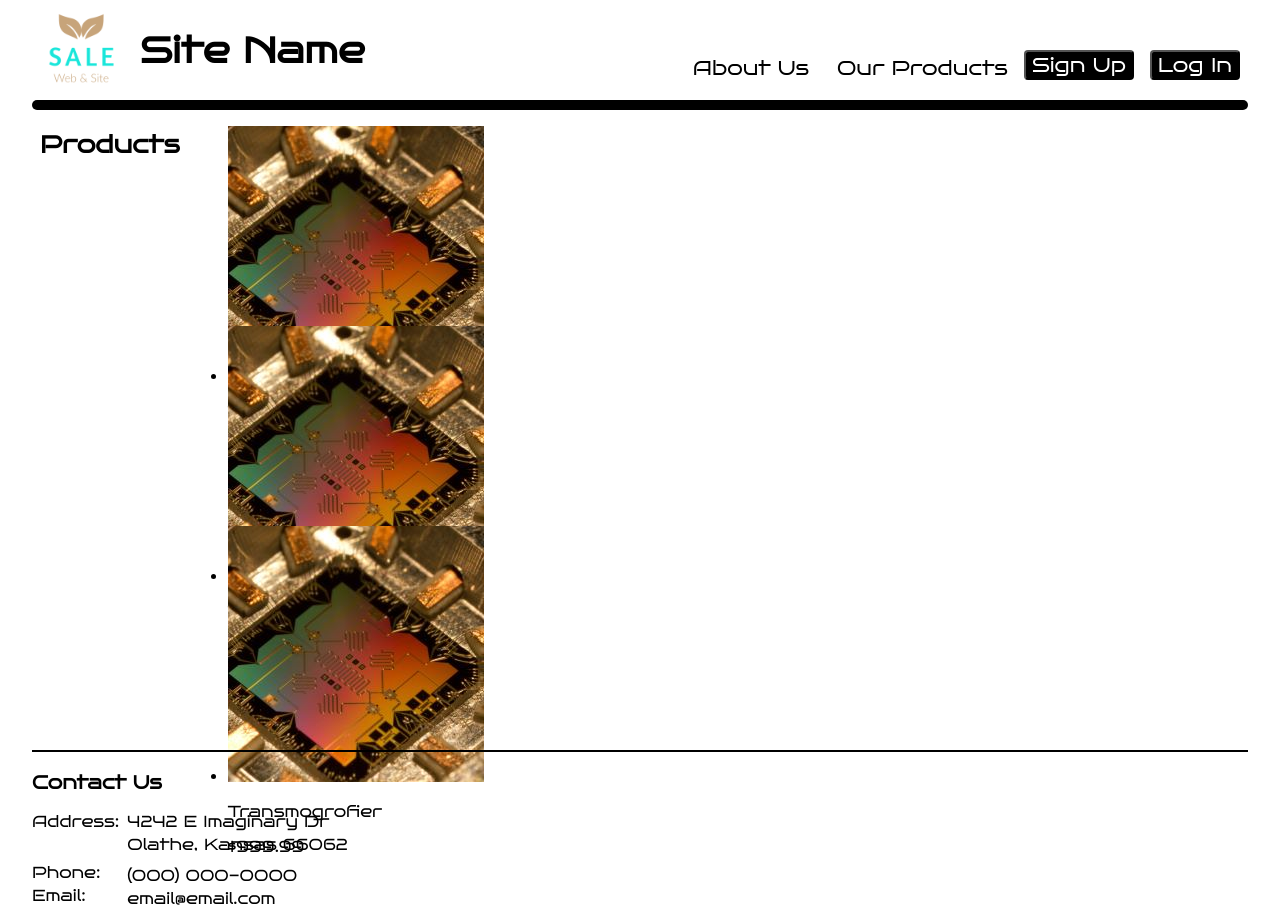
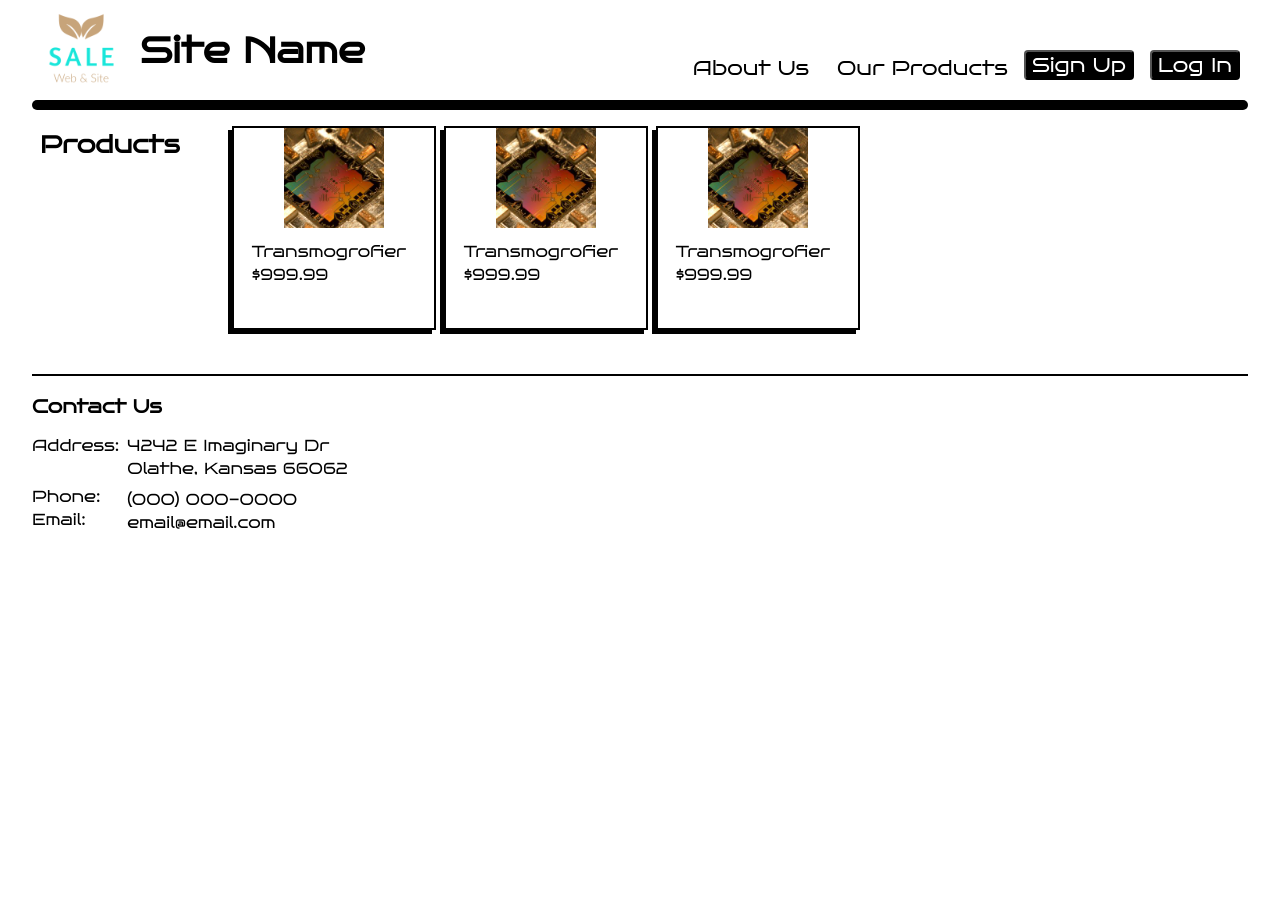
Before and after one commit to DavidMiles1925/sales_site_front_end, a React (Create React App) app: page /#/products in a window 1280 px wide. After the commit the page ends 800 px from the top, so only its background shows below. Built offline with nearby package versions, Linux system fonts and the light colour scheme.

Commit message:
added product cards

```diff
--- a/src/components/CardsSection/CardsSection.css
+++ b/src/components/CardsSection/CardsSection.css
@@ -0,0 +1,5 @@
+.cards__cards {
+  list-style: none;
+  display: flex;
+  flex-wrap: wrap;
+}
--- a/src/components/ProductCard/ProductCard.js
+++ b/src/components/ProductCard/ProductCard.js
@@ -20,15 +20,20 @@ function ProductCard({ card, selectCard, handleCartClick }) {
   return (
     <li
       className='card'
-      style={{ backgroundImage: `url(${card.image})` }}
       onClick={() => {
         selectCard(card);
       }}
     >
-      <img src='./images/transmogrofier.jpg' alt='Product' />
+      <div className='card__image-container'>
+        <img
+          className='card__image'
+          src='./images/transmogrofier.jpg'
+          alt='Product'
+        />
+      </div>
       <div className='card__header'>
-        <p className='card__name'>{card.name}</p>
-        <p className='card__price'>{`$${card.price}`}</p>
+        <p className='card__text card__name'>{card.name}</p>
+        <p className='card__text card__price'>{`$${card.price}`}</p>
         {isLoggedIn && (
           <button
             className={setCartClassNames()}
--- a/src/components/ProductCard/ProjectCard.css
+++ b/src/components/ProductCard/ProjectCard.css
@@ -1,4 +1,33 @@
 .card {
+  margin: 0px 4px 20px;
+  border: solid 2px black;
+  box-shadow: -4px 4px;
+  display: flex;
+  flex-direction: column;
   width: 200px;
   height: 200px;
 }
+
+.card__image-container {
+  display: flex;
+  justify-content: center;
+}
+
+.card__header {
+  padding: 10px;
+}
+
+.card__image {
+  height: 100px;
+  width: 100px;
+}
+
+.card__text {
+  margin: 4px 8px 4px;
+}
+
+.card__name {
+}
+
+.card__price {
+}
--- a/src/utils/mockServer.js
+++ b/src/utils/mockServer.js
@@ -32,7 +32,7 @@ const database = {
       description:
         "We found this under the kitchen sink. Whatever this thing is, it seems really useful. So far we've used it empty the litter box, clean the gutters, and remove the tops from our strawberries.",
       price: "999.99",
-      image: "../images/transmogrofier.jpg",
+      image: "./images/transmogrofier.jpg",
       link: "https://www.youtube.com/watch?v=dQw4w9WgXcQ",
     },
     {
@@ -41,7 +41,7 @@ const database = {
       description:
         "We found this under the kitchen sink. Whatever this thing is, it seems really useful. So far we've used it empty the litter box, clean the gutters, and remove the tops from our strawberries.",
       price: "999.99",
-      image: "../../images/transmogrofier.jpg",
+      image: "./images/transmogrofier.jpg",
       link: "https://www.youtube.com/watch?v=dQw4w9WgXcQ",
     },
   ],
```
